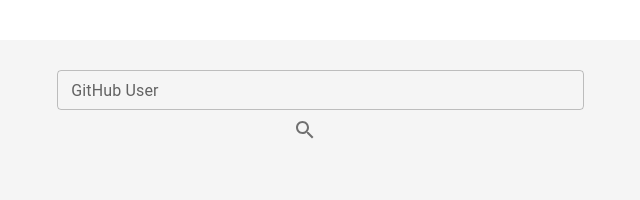
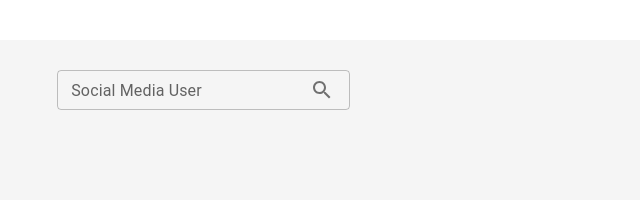
Before and after one commit to saorionline/camel-searcher, a React app: page / in a window 1280 px wide. Shown: the top 200 px of the page, without its empty margins (290-930 px from the left). Built offline with nearby package versions, Linux system fonts and the light colour scheme.

Commit message:
la diferencia entre adentro y afuera de la caja

```diff
--- a/src/App.jsx
+++ b/src/App.jsx
@@ -1,4 +1,3 @@
-import { width } from "@mui/system";
 import React, { useState } from "react";
 import { Container } from "@mui/material";
 import Searcher from "./componets/Searcher"
--- a/src/componets/Searcher/index.jsx
+++ b/src/componets/Searcher/index.jsx
@@ -14,36 +14,37 @@
         setValueInput(inputValue);
     }
 
-    console.log(valueInput);
+    console.log('valueInput', valueInput);
 
-   // const handleSubmit = () => {
+   const handleSubmit = () => {
+    setInputUser(valueInput);
+    console.log('inputUser', inputUser);
+   }
 
-   // }
-
-    return (
+return (
     <Stack
+        direction="row"
         sx={{
-        direction: 'row',
         marginTop: '30px',
         width: '60%',
     }}
     >
     <TextField
         id="outlined-basic"
-        label="GitHub User"
+        label="Social Media User"
         placeholder="Saorion"
         variant="outlined"
         size="small"
         valueInput={valueInput}
         onChange={onSearchValueChange}
         sx={{
-          width: '90%',
+          width: '50%',
         }}
     />
-      <IconButton
-        //onClick={handleSubmit}
+    <IconButton
+    onClick={handleSubmit}
+    size="small"
       sx={{
-        size:'small',
         left:'-45px'
     }}>
         <SearchIcon/>
```
